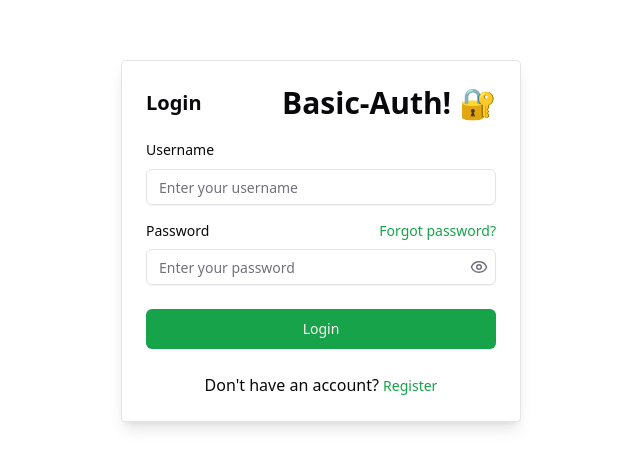
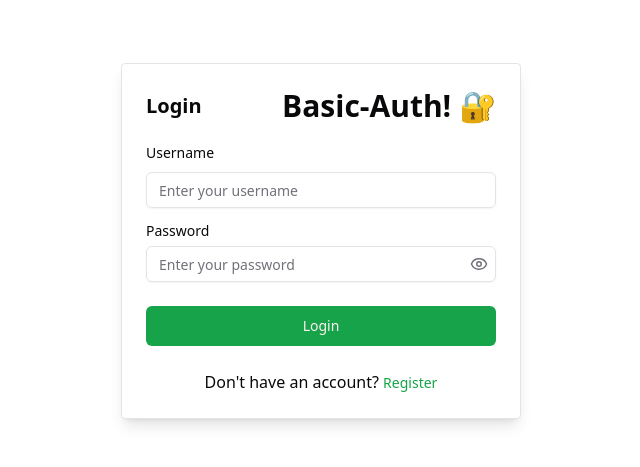
Before and after one commit to hamilton-k-dev/basic_auth, a Next.js app: page /login in a window 1280 px wide. Shown: the part 159-626 px from the top of the page, without its empty margins (319-959 px from the left). Built offline with nearby package versions, Linux system fonts and the light colour scheme.

Commit message:
refactor login form layout; simplify password label structure

```diff
--- a/src/components/auth/login-form.tsx
+++ b/src/components/auth/login-form.tsx
@@ -120,12 +120,7 @@ export const LoginForm = () => {
                 render={({ field }) => (
                   <FormItem>
                     <FormLabel>
-                      <div className="flex justify-between items-center">
-                        <span>Password</span>
-                        <Link href="#" className="text-primary text-sm">
-                          Forgot password?
-                        </Link>
-                      </div>
+                      <div className="">Password</div>
                     </FormLabel>
                     <FormControl>
                       <div className="relative">
```
